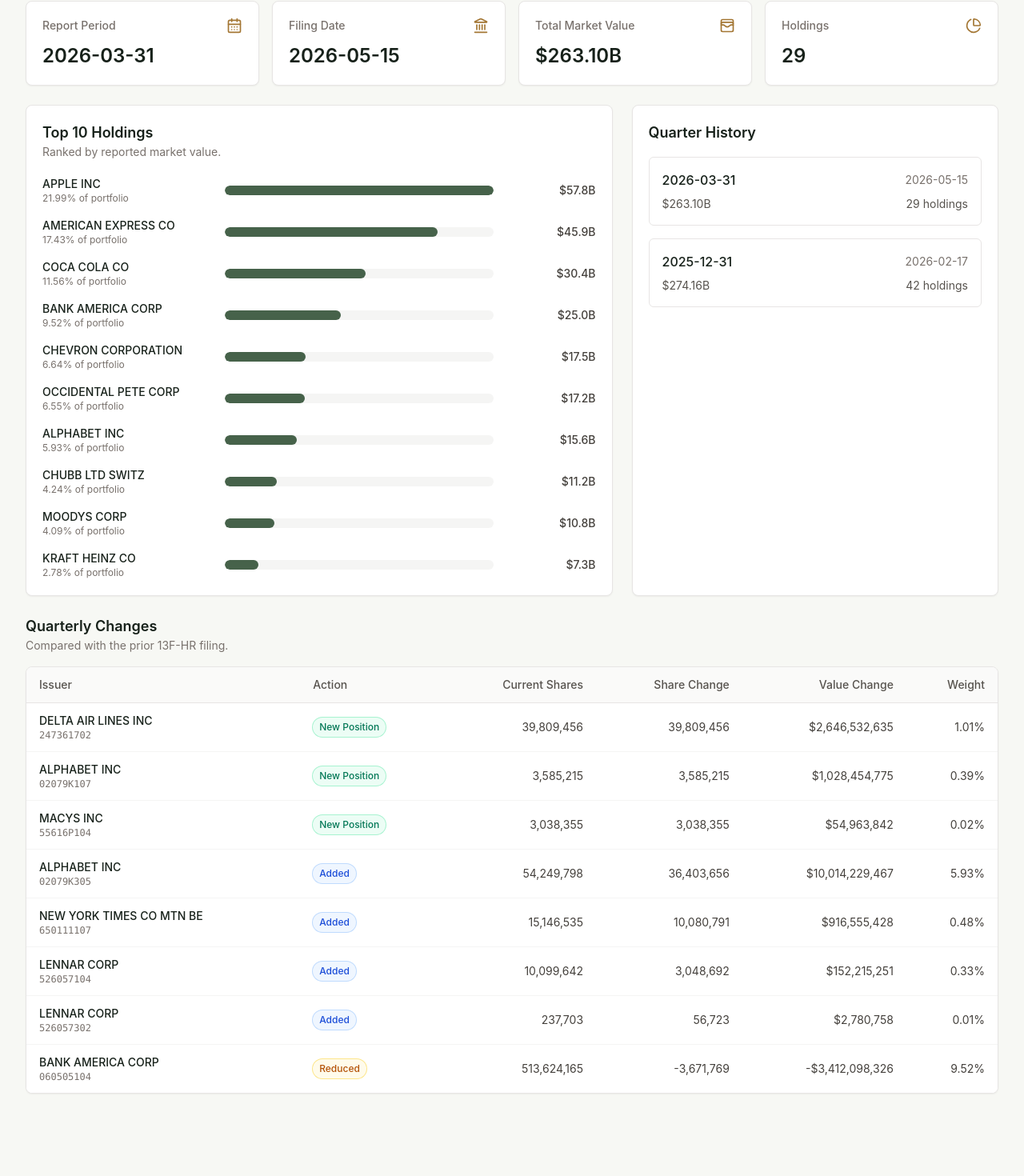
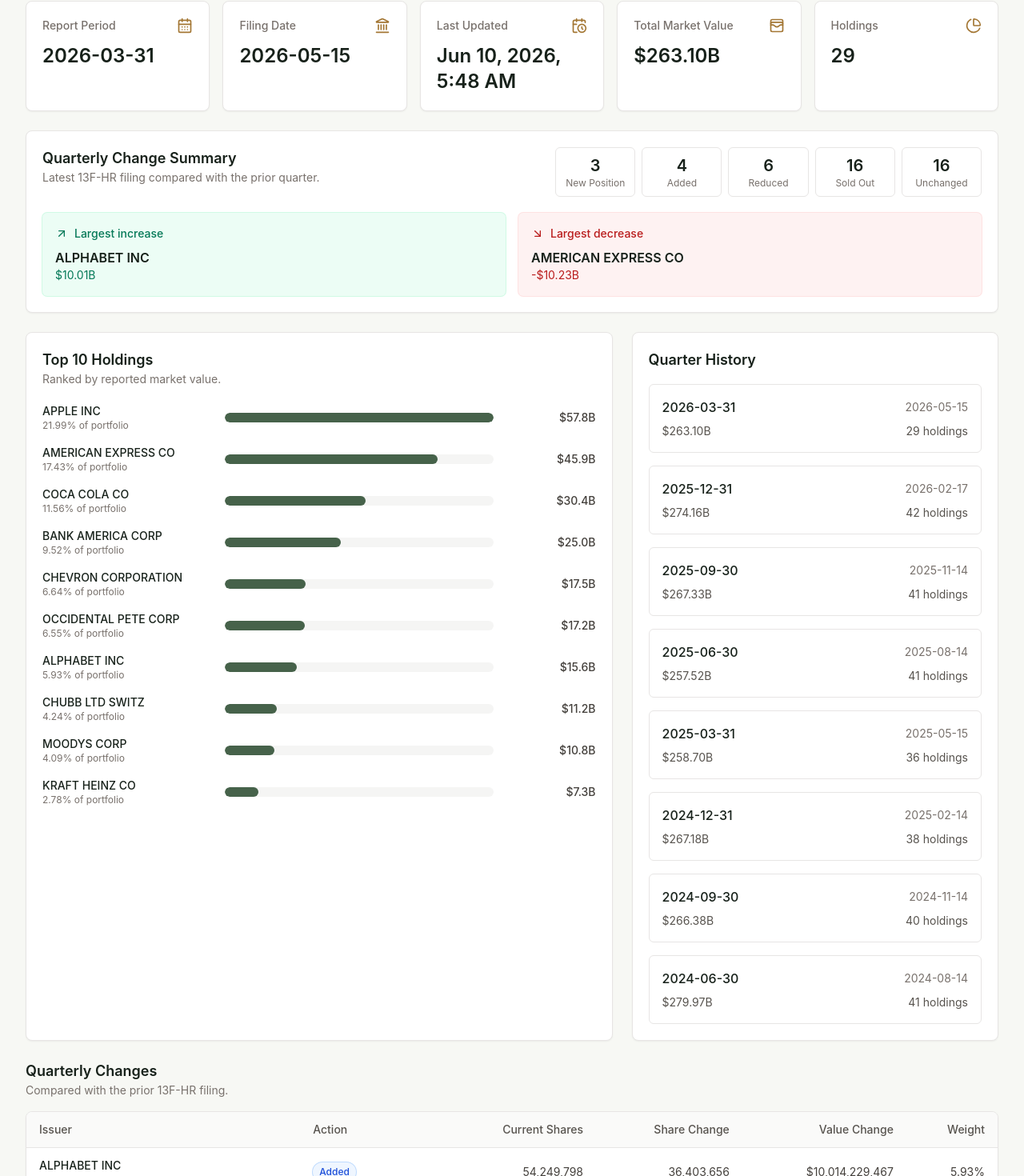
Before and after one commit to junyuo/berkshire-13f-tracker, a React (Vite) app: page / in a window 1280 px wide. Shown: the part 188-1658 px from the top of the page at 80% size. Before the commit the page ends 1587 px from the top, so only its background shows below. Built offline with nearby package versions, Linux system fonts and the light colour scheme.

Commit message:
Expand Berkshire 13F history and dashboard insights

```diff
--- a/public/data/history.json
+++ b/public/data/history.json
@@ -12,5 +12,47 @@
     "secUrl": "https://www.sec.gov/Archives/edgar/data/1067983/000119312526054580/xslForm13F_X02/primary_doc.xml",
     "totalValue": 274160086701,
     "holdingsCount": 42
+  },
+  {
+    "filingDate": "2025-11-14",
+    "reportDate": "2025-09-30",
+    "secUrl": "https://www.sec.gov/Archives/edgar/data/1067983/000119312525282901/xslForm13F_X02/primary_doc.xml",
+    "totalValue": 267334501955,
+    "holdingsCount": 41
+  },
+  {
+    "filingDate": "2025-08-14",
+    "reportDate": "2025-06-30",
+    "secUrl": "https://www.sec.gov/Archives/edgar/data/1067983/000095012325008343/xslForm13F_X02/primary_doc.xml",
+    "totalValue": 257521776925,
+    "holdingsCount": 41
+  },
+  {
+    "filingDate": "2025-05-15",
+    "reportDate": "2025-03-31",
+    "secUrl": "https://www.sec.gov/Archives/edgar/data/1067983/000095012325005701/xslForm13F_X02/primary_doc.xml",
+    "totalValue": 258701144516,
+    "holdingsCount": 36
+  },
+  {
+    "filingDate": "2025-02-14",
+    "reportDate": "2024-12-31",
+    "secUrl": "https://www.sec.gov/Archives/edgar/data/1067983/000095012325002701/xslForm13F_X02/primary_doc.xml",
+    "totalValue": 267175474249,
+    "holdingsCount": 38
+  },
+  {
+    "filingDate": "2024-11-14",
+    "reportDate": "2024-09-30",
+    "secUrl": "https://www.sec.gov/Archives/edgar/data/1067983/000095012324011775/xslForm13F_X02/primary_doc.xml",
+    "totalValue": 266378900503,
+    "holdingsCount": 40
+  },
+  {
+    "filingDate": "2024-08-14",
+    "reportDate": "2024-06-30",
+    "secUrl": "https://www.sec.gov/Archives/edgar/data/1067983/000095012324008740/xslForm13F_X02/primary_doc.xml",
+    "totalValue": 279969062343,
+    "holdingsCount": 41
   }
 ]
--- a/public/data/latest.json
+++ b/public/data/latest.json
@@ -353,5 +353,6 @@
       "reportDate": "2026-03-31",
       "secUrl": "https://www.sec.gov/Archives/edgar/data/1067983/000119312526226661/xslForm13F_X02/primary_doc.xml"
     }
-  ]
+  ],
+  "generatedAt": "2026-06-10T05:48:33.566183+00:00"
 }
--- a/src/components/ChangesTable.tsx
+++ b/src/components/ChangesTable.tsx
@@ -1,6 +1,10 @@
+import { ArrowDownAZ, ArrowDownWideNarrow, ArrowUpAZ, ArrowUpWideNarrow } from "lucide-react";
+import { useMemo, useState } from "react";
 import type { Action, Holding } from "../types/holding";
 
-const actions: Action[] = ["New Position", "Added", "Reduced", "Unchanged", "Sold Out"];
+const actions: Action[] = ["New Position", "Added", "Reduced", "Sold Out", "Unchanged"];
+export type ChangeFilter = Action | "All" | "Changed";
+type ChangeSortKey = "valueChange" | "shareChange" | "value" | "portfolioWeight" | "issuerName";
 
 function money(value: number): string {
   return new Intl.NumberFormat("en-US", {
@@ -25,11 +29,37 @@
   showFilter = true,
 }: {
   changes: Holding[];
-  action: Action | "All";
-  onActionChange: (action: Action | "All") => void;
+  action: ChangeFilter;
+  onActionChange: (action: ChangeFilter) => void;
   showFilter?: boolean;
 }) {
-  const filtered = action === "All" ? changes : changes.filter((holding) => holding.action === action);
+  const [sortKey, setSortKey] = useState<ChangeSortKey>("valueChange");
+  const [direction, setDirection] = useState<"asc" | "desc">("desc");
+
+  const filtered = useMemo(() => {
+    const visible =
+      action === "All"
+        ? changes
+        : action === "Changed"
+          ? changes.filter((holding) => holding.action !== "Unchanged")
+          : changes.filter((holding) => holding.action === action);
+
+    return [...visible].sort((a, b) => {
+      const aValue = a[sortKey] ?? "";
+      const bValue = b[sortKey] ?? "";
+      const result = typeof aValue === "string" ? aValue.localeCompare(String(bValue)) : Number(aValue) - Number(bValue);
+      return direction === "asc" ? result : -result;
+    });
+  }, [action, changes, direction, sortKey]);
+
+  const DirectionIcon =
+    sortKey === "issuerName"
+      ? direction === "asc"
+        ? ArrowDownAZ
+        : ArrowUpAZ
+      : direction === "asc"
+        ? ArrowUpWideNarrow
+        : ArrowDownWideNarrow;
 
   return (
     <section className="space-y-4">
@@ -39,11 +69,13 @@
           <p className="text-sm text-stone-500">Compared with the prior 13F-HR filing.</p>
         </div>
         {showFilter ? (
+          <div className="flex flex-col gap-2 sm:flex-row">
             <select
               className="rounded-md border border-stone-300 bg-white px-3 py-2 text-sm text-ink"
               value={action}
-            onChange={(event) => onActionChange(event.target.value as Action | "All")}
+              onChange={(event) => onActionChange(event.target.value as ChangeFilter)}
             >
+              <option value="Changed">Changed only</option>
               <option value="All">All actions</option>
               {actions.map((item) => (
                 <option key={item} value={item}>
@@ -51,6 +83,29 @@
                 </option>
               ))}
             </select>
+            <select
+              className="rounded-md border border-stone-300 bg-white px-3 py-2 text-sm text-ink"
+              value={sortKey}
+              onChange={(event) => {
+                const nextSort = event.target.value as ChangeSortKey;
+                setSortKey(nextSort);
+                setDirection(nextSort === "issuerName" ? "asc" : "desc");
+              }}
+            >
+              <option value="valueChange">Value change</option>
+              <option value="shareChange">Share change</option>
+              <option value="value">Current value</option>
+              <option value="portfolioWeight">Portfolio weight</option>
+              <option value="issuerName">Issuer name</option>
+            </select>
+            <button
+              className="inline-flex items-center justify-center gap-2 rounded-md border border-stone-300 bg-white px-3 py-2 text-sm font-medium text-ink hover:bg-stone-50"
+              onClick={() => setDirection(direction === "asc" ? "desc" : "asc")}
+            >
+              <DirectionIcon className="h-4 w-4" />
+              {direction === "asc" ? "Ascending" : "Descending"}
+            </button>
+          </div>
         ) : null}
       </div>
       <div className="overflow-hidden rounded-lg border border-stone-200 bg-white shadow-sm">
--- a/src/components/DashboardCards.tsx
+++ b/src/components/DashboardCards.tsx
@@ -1,4 +1,4 @@
-import { CalendarDays, Landmark, PieChart, WalletCards } from "lucide-react";
+import { CalendarClock, CalendarDays, Landmark, PieChart, WalletCards } from "lucide-react";
 import type { LatestData } from "../types/holding";
 
 function money(value: number): string {
@@ -10,16 +10,25 @@
   }).format(value);
 }
 
+function dateTime(value: string | null): string {
+  if (!value) return "Pending";
+  return new Intl.DateTimeFormat("en-US", {
+    dateStyle: "medium",
+    timeStyle: "short",
+  }).format(new Date(value));
+}
+
 export default function DashboardCards({ latest }: { latest: LatestData }) {
   const cards = [
     { label: "Report Period", value: latest.reportDate ?? "Pending", icon: CalendarDays },
     { label: "Filing Date", value: latest.filingDate ?? "Pending", icon: Landmark },
+    { label: "Last Updated", value: dateTime(latest.generatedAt), icon: CalendarClock },
     { label: "Total Market Value", value: money(latest.totalValue), icon: WalletCards },
     { label: "Holdings", value: latest.holdingsCount.toLocaleString("en-US"), icon: PieChart },
   ];
 
   return (
-    <section className="grid gap-4 md:grid-cols-2 xl:grid-cols-4">
+    <section className="grid gap-4 md:grid-cols-2 xl:grid-cols-5">
       {cards.map((card) => {
         const Icon = card.icon;
         return (
--- /dev/null
+++ b/src/components/QuarterlySummary.tsx
@@ -0,0 +1,63 @@
+import { ArrowDownRight, ArrowUpRight } from "lucide-react";
+import type { Action, Holding } from "../types/holding";
+
+const actionLabels: Action[] = ["New Position", "Added", "Reduced", "Sold Out", "Unchanged"];
+
+function money(value: number): string {
+  return new Intl.NumberFormat("en-US", {
+    style: "currency",
+    currency: "USD",
+    notation: "compact",
+    maximumFractionDigits: 2,
+  }).format(value);
+}
+
+function countByAction(changes: Holding[], action: Action): number {
+  return changes.filter((holding) => holding.action === action).length;
+}
+
+export default function QuarterlySummary({ changes }: { changes: Holding[] }) {
+  const largestIncrease = [...changes]
+    .filter((holding) => (holding.valueChange ?? 0) > 0)
+    .sort((a, b) => (b.valueChange ?? 0) - (a.valueChange ?? 0))[0];
+  const largestDecrease = [...changes]
+    .filter((holding) => (holding.valueChange ?? 0) < 0)
+    .sort((a, b) => Math.abs(b.valueChange ?? 0) - Math.abs(a.valueChange ?? 0))[0];
+
+  return (
+    <section className="rounded-lg border border-stone-200 bg-white p-5 shadow-sm">
+      <div className="flex flex-col justify-between gap-4 lg:flex-row lg:items-start">
+        <div>
+          <h2 className="text-lg font-semibold text-ink">Quarterly Change Summary</h2>
+          <p className="text-sm text-stone-500">Latest 13F-HR filing compared with the prior quarter.</p>
+        </div>
+        <div className="grid grid-cols-2 gap-2 sm:grid-cols-5">
+          {actionLabels.map((action) => (
+            <div key={action} className="rounded-md border border-stone-200 px-3 py-2 text-center">
+              <p className="text-xl font-semibold text-ink">{countByAction(changes, action)}</p>
+              <p className="text-xs text-stone-500">{action}</p>
+            </div>
+          ))}
+        </div>
+      </div>
+      <div className="mt-5 grid gap-4 md:grid-cols-2">
+        <div className="rounded-md bg-emerald-50 p-4 ring-1 ring-emerald-100">
+          <div className="flex items-center gap-2 text-sm font-medium text-emerald-700">
+            <ArrowUpRight className="h-4 w-4" />
+            Largest increase
+          </div>
+          <p className="mt-2 font-semibold text-ink">{largestIncrease?.issuerName ?? "No increases reported"}</p>
+          <p className="text-sm text-emerald-700">{largestIncrease ? money(largestIncrease.valueChange ?? 0) : "-"}</p>
+        </div>
+        <div className="rounded-md bg-red-50 p-4 ring-1 ring-red-100">
+          <div className="flex items-center gap-2 text-sm font-medium text-red-700">
+            <ArrowDownRight className="h-4 w-4" />
+            Largest decrease
+          </div>
+          <p className="mt-2 font-semibold text-ink">{largestDecrease?.issuerName ?? "No reductions reported"}</p>
+          <p className="text-sm text-red-700">{largestDecrease ? money(largestDecrease.valueChange ?? 0) : "-"}</p>
+        </div>
+      </div>
+    </section>
+  );
+}
--- a/src/pages/Changes.tsx
+++ b/src/pages/Changes.tsx
@@ -1,9 +1,9 @@
 import { useState } from "react";
-import ChangesTable from "../components/ChangesTable";
-import type { Action, Holding } from "../types/holding";
+import ChangesTable, { type ChangeFilter } from "../components/ChangesTable";
+import type { Holding } from "../types/holding";
 
 export default function Changes({ changes }: { changes: Holding[] }) {
-  const [action, setAction] = useState<Action | "All">("All");
+  const [action, setAction] = useState<ChangeFilter>("Changed");
 
   return (
     <div className="space-y-4">
--- a/src/pages/Dashboard.tsx
+++ b/src/pages/Dashboard.tsx
@@ -1,5 +1,6 @@
 import ChangesTable from "../components/ChangesTable";
 import DashboardCards from "../components/DashboardCards";
+import QuarterlySummary from "../components/QuarterlySummary";
 import TopHoldingsChart from "../components/TopHoldingsChart";
 import type { Holding, HistoryItem, LatestData } from "../types/holding";
 
@@ -26,6 +27,7 @@
   return (
     <div className="space-y-6">
       <DashboardCards latest={latest} />
+      <QuarterlySummary changes={changes} />
       <div className="grid gap-6 xl:grid-cols-[1.6fr_1fr]">
         <TopHoldingsChart holdings={latest.holdings} />
         <section className="rounded-lg border border-stone-200 bg-white p-5 shadow-sm">
@@ -53,6 +55,15 @@
         </section>
       </div>
       <ChangesTable changes={visibleChanges} action="All" onActionChange={() => undefined} showFilter={false} />
+      <section className="rounded-lg border border-stone-200 bg-white p-5 text-sm text-stone-600 shadow-sm">
+        <h2 className="text-base font-semibold text-ink">Data Notes</h2>
+        <ul className="mt-3 grid gap-2 md:grid-cols-2">
+          <li>13F filings are delayed and do not show real-time Berkshire Hathaway holdings.</li>
+          <li>Reports may exclude cash, some derivatives, and some non-U.S. ordinary shares.</li>
+          <li>Reported values reflect the SEC filing data and are not Berkshire's cost basis.</li>
+          <li>Tickers remain blank when they cannot be reliably derived from SEC data.</li>
+        </ul>
+      </section>
     </div>
   );
 }
--- a/src/pages/Holdings.tsx
+++ b/src/pages/Holdings.tsx
@@ -1,14 +1,45 @@
+import { Search } from "lucide-react";
+import { useMemo, useState } from "react";
 import HoldingsTable from "../components/HoldingsTable";
 import type { Holding } from "../types/holding";
 
 export default function Holdings({ holdings }: { holdings: Holding[] }) {
+  const [query, setQuery] = useState("");
+
+  const filteredHoldings = useMemo(() => {
+    const normalizedQuery = query.trim().toLowerCase();
+    if (!normalizedQuery) return holdings;
+
+    return holdings.filter((holding) =>
+      [holding.issuerName, holding.ticker, holding.cusip].some((value) => value?.toLowerCase().includes(normalizedQuery)),
+    );
+  }, [holdings, query]);
+
   return (
     <div className="space-y-4">
-      <div>
-        <h2 className="text-2xl font-semibold text-ink">Current Holdings</h2>
-        <p className="mt-1 text-sm text-stone-500">Complete holdings from the latest Berkshire Hathaway 13F-HR filing.</p>
+      <div className="flex flex-col justify-between gap-4 lg:flex-row lg:items-end">
+        <div>
+          <h2 className="text-2xl font-semibold text-ink">Current Holdings</h2>
+          <p className="mt-1 text-sm text-stone-500">Complete holdings from the latest Berkshire Hathaway 13F-HR filing.</p>
+        </div>
+        <label className="relative block lg:w-80">
+          <span className="sr-only">Search holdings</span>
+          <Search className="pointer-events-none absolute left-3 top-1/2 h-4 w-4 -translate-y-1/2 text-stone-400" />
+          <input
+            className="w-full rounded-md border border-stone-300 bg-white py-2 pl-9 pr-3 text-sm text-ink outline-none ring-moss/20 placeholder:text-stone-400 focus:border-moss focus:ring-4"
+            value={query}
+            onChange={(event) => setQuery(event.target.value)}
+            placeholder="Search issuer, ticker, or CUSIP"
+          />
+        </label>
       </div>
-      <HoldingsTable holdings={holdings} />
+      {filteredHoldings.length ? (
+        <HoldingsTable holdings={filteredHoldings} />
+      ) : (
+        <div className="rounded-lg border border-stone-200 bg-white p-8 text-center text-sm text-stone-500 shadow-sm">
+          No holdings match "{query.trim()}".
+        </div>
+      )}
     </div>
   );
 }
--- a/src/types/holding.ts
+++ b/src/types/holding.ts
@@ -20,6 +20,7 @@
   filingDate: string | null;
   reportDate: string | null;
   secUrl: string | null;
+  generatedAt: string | null;
   totalValue: number;
   holdingsCount: number;
   holdings: Holding[];
```
Also changed, not shown: 1 other file (tests, documents, lock files or other folders). Lines whose indentation alone changed are shown as unchanged.
